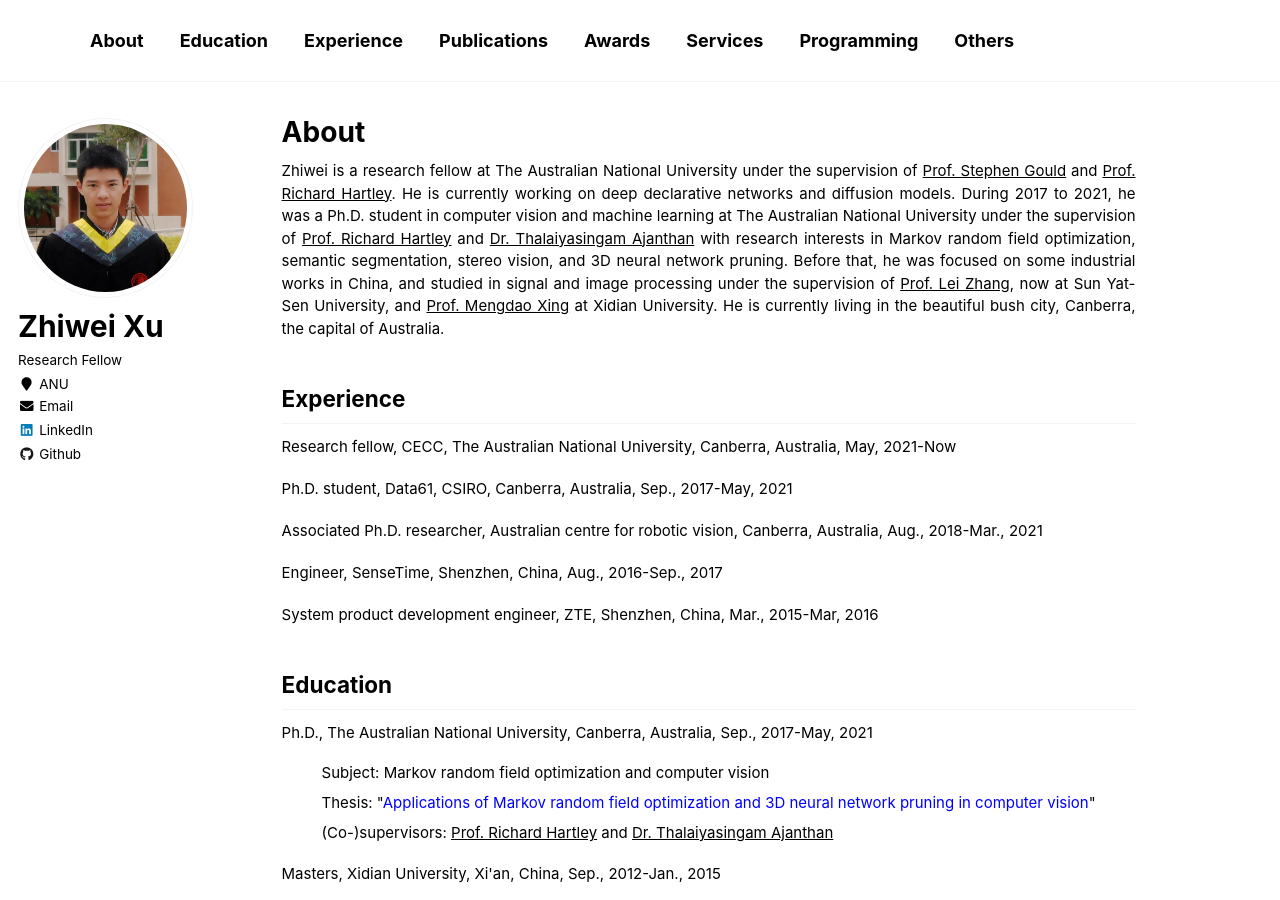
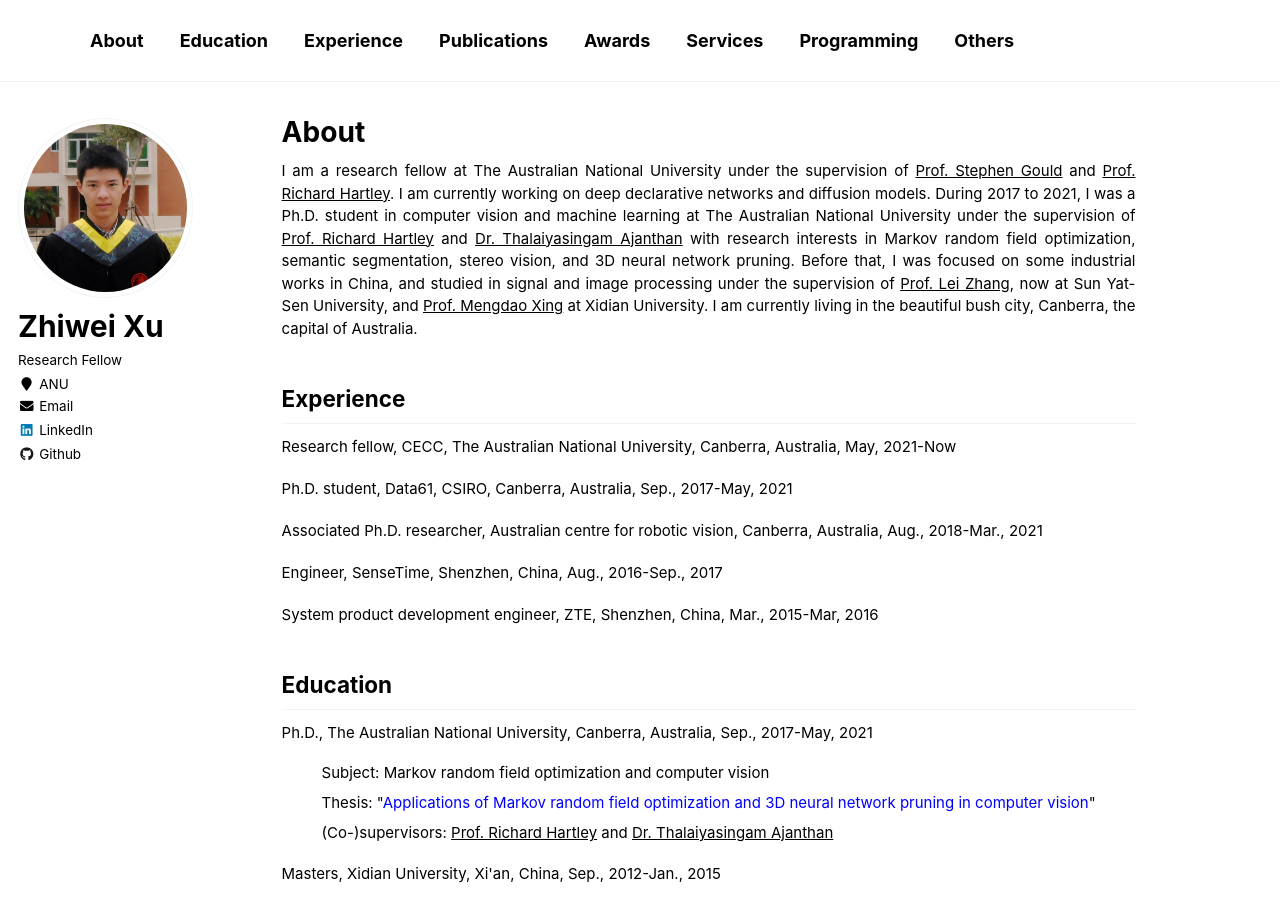
Before and after one commit to zwxu064/zwxu064.github.io, a Jekyll site: the page built from _pages/about.html, in a window 1280 px wide and 900 px high. Built offline with Jekyll 4.4.1, drawn with Linux system fonts in a browser that asks for light colours.

Commit message:
Update about.html

```diff
--- a/_pages/about.html
+++ b/_pages/about.html
@@ -8,16 +8,16 @@ redirect_from:
   - /about.md
 ---
 
-<p> Zhiwei is a research fellow at The Australian National University under the supervision of <a style="color: inherit; text-decoration: underline;" href="https://users.cecs.anu.edu.au/~sgould/" target="_blank">Prof. Stephen Gould</a> and <a style="color: inherit; text-decoration: underline;" href="http://users.cecs.anu.edu.au/~hartley/" target="_blank">Prof. Richard Hartley</a>.
-  He is currently working on <a style="color: inherit;" href="https://github.com/anucvml/ddn" target="_blank">deep declarative networks</a>
-  and diffusion models. During 2017 to 2021, he was a Ph.D. student in computer vision and machine learning at The Australian National University under
+<p> I am a research fellow at The Australian National University under the supervision of <a style="color: inherit; text-decoration: underline;" href="https://users.cecs.anu.edu.au/~sgould/" target="_blank">Prof. Stephen Gould</a> and <a style="color: inherit; text-decoration: underline;" href="http://users.cecs.anu.edu.au/~hartley/" target="_blank">Prof. Richard Hartley</a>.
+  I am currently working on <a style="color: inherit;" href="https://github.com/anucvml/ddn" target="_blank">deep declarative networks</a>
+  and diffusion models. During 2017 to 2021, I was a Ph.D. student in computer vision and machine learning at The Australian National University under
   the supervision of <a style="color: inherit; text-decoration: underline;" href="http://users.cecs.anu.edu.au/~hartley/" target="_blank">Prof. Richard Hartley</a>
   and <a style="color: inherit; text-decoration: underline;" href="https://tajanthan.github.io/" target="_blank">Dr. Thalaiyasingam Ajanthan</a>
   with research interests in Markov random field optimization, semantic segmentation, stereo vision, and 3D neural network pruning.
-  Before that, he was focused on some industrial works in China, and studied in signal and image processing under the supervision
+  Before that, I was focused on some industrial works in China, and studied in signal and image processing under the supervision
   of <a style="color: inherit; text-decoration: underline;" href="https://sece.sysu.edu.cn/szll/js/zngz/1361657.htm" target="_blank">Prof. Lei Zhang</a>,
   now at Sun Yat-Sen University, and  <a style="color: inherit; text-decoration: underline;" href="https://web.xidian.edu.cn/mdxing/" target="_blank">Prof. Mengdao Xing</a>
-  at Xidian University. He is currently living in the beautiful bush city, Canberra, the capital of Australia.</p>
+  at Xidian University. I am currently living in the beautiful bush city, Canberra, the capital of Australia.</p>
 
 <h2 id="work">Experience</h2>
 <p>Research fellow, <a style="color: inherit;" href="https://cecs.anu.edu.au/" target="_blank">CECC</a>, <a style="color: inherit;" href="https://www.anu.edu.au/" target="_blank">The Australian National University</a>, Canberra, Australia, May, 2021-Now</p>
```
